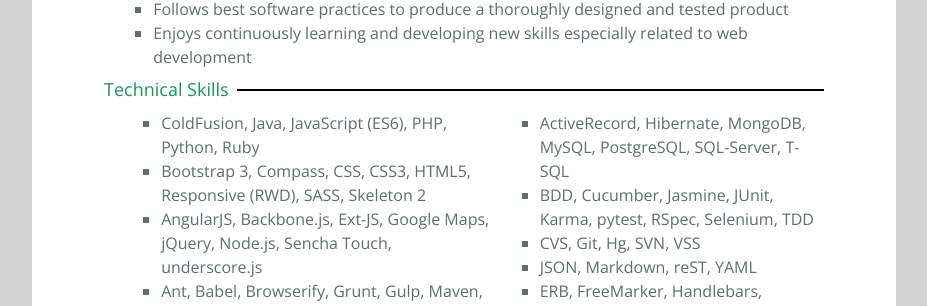
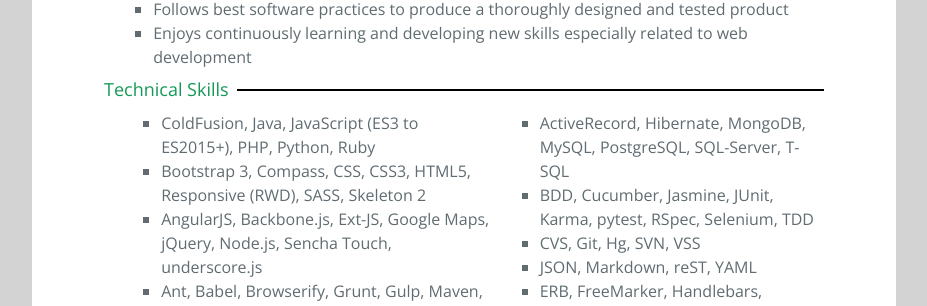
Before and after one commit to dhurlburtusa/dhurlburtusa.github.io, a Jekyll site: the page built from resume/index.html, in a window 1280 px wide and 900 px high, scrolled down 769 px. Shown: the part 148-454 px from the top of the window, without its empty margins (176-1103 px from the left). Built offline with Jekyll 4.4.1, drawn with Linux system fonts in a browser that asks for light colours.

Commit message:
Clarify Extent of JavaScript Knowledge

```diff
--- a/resume/index.html
+++ b/resume/index.html
@@ -149,7 +149,7 @@
           <tr>
             <td>
               <ul>
-                <li>ColdFusion, Java, JavaScript (ES6), PHP, Python, Ruby</li>
+                <li>ColdFusion, Java, JavaScript (ES3 to ES2015+), PHP, Python, Ruby</li>
                 <li>Bootstrap 3, Compass, CSS, CSS3, HTML5, Responsive (RWD), SASS, Skeleton 2</li>
                 <li>AngularJS, Backbone.js, Ext-JS, Google Maps, jQuery, Node.js, Sencha Touch, underscore.js</li>
                 <li>Ant, Babel, Browserify, Grunt, Gulp, Maven, Webpack</li>
```
